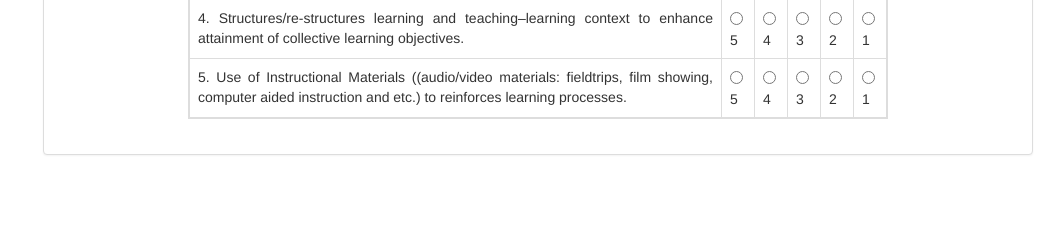
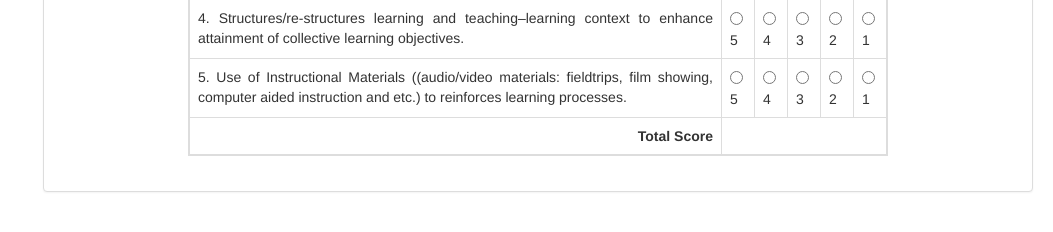
Before and after one commit to sonitgregorio/nbc, a CodeIgniter app: page /database/index.php/student/ins_eval/1 in a window 1280 px wide. Shown: the part 1989-2221 px from the top of the page, without its empty margins (227-1280 px from the left). Before the commit the page ends 2144 px from the top, so only its background shows below. Run offline with CodeIgniter, Linux system fonts and the light colour scheme; data comes from the database, SQL or seed files in the repository.

Commit message:
add total score

```diff
--- a/application/views/student/ins_eval.php
+++ b/application/views/student/ins_eval.php
@@ -258,6 +258,14 @@
                                     <td> <input type="radio" name="dname" value=""><?php echo $i ?></td>
                                 <?php } ?>
                             </tr>
+                            <tr>
+                                <td  class="text-right">
+                                    <strong>Total Score</strong>
+                                </td>
+                                <td colspan="5">
+
+                                </td>
+                            </tr>
                         </table>
                     </div>
               </div>
```
